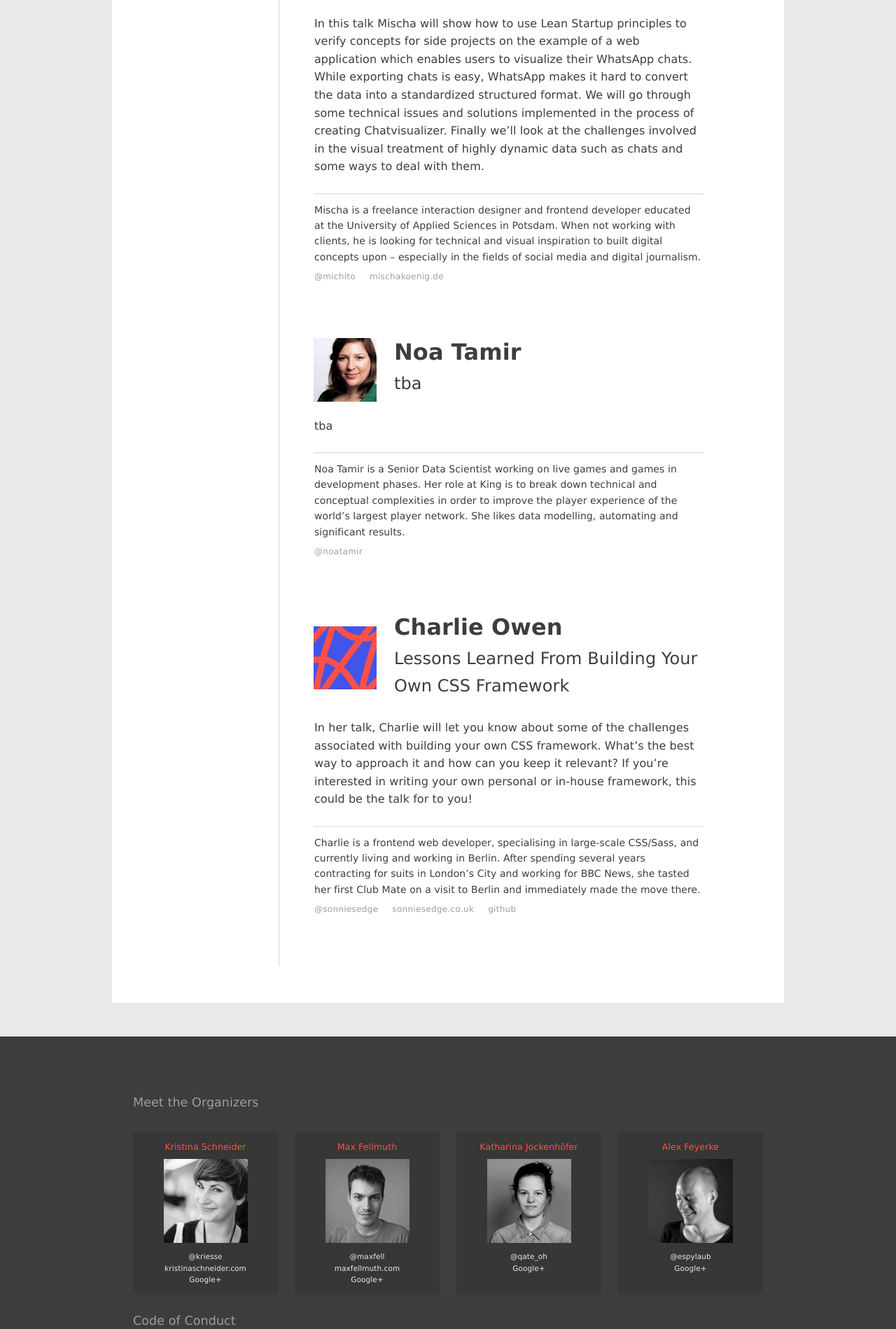
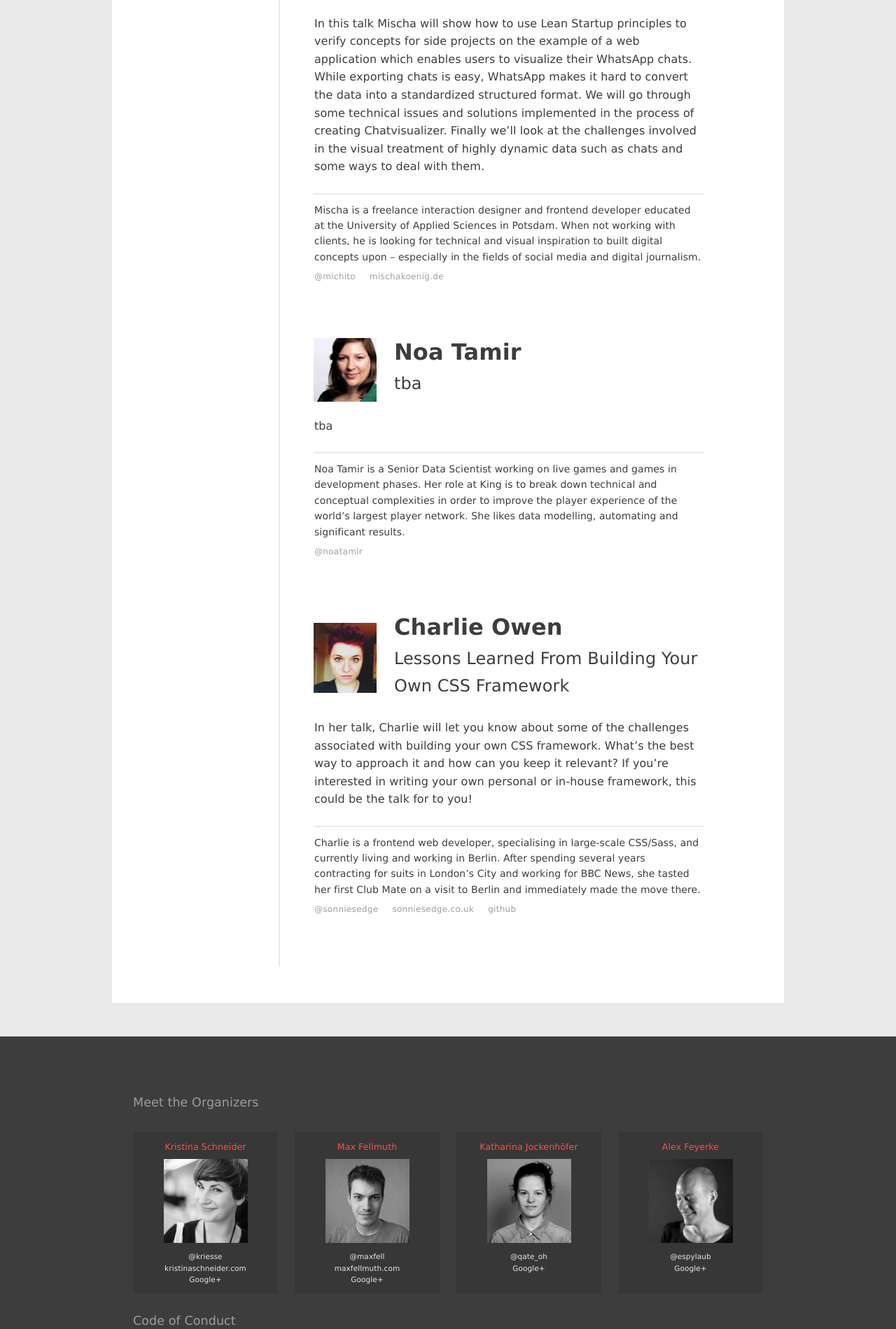
Before and after one commit to upfrontug/upfrontug.github.io, a Jekyll site: the page built from _posts/2016-10-11-meetup.html, in a window 1280 px wide. Shown: the part 1241-3140 px from the top of the page at 70% size. Built offline with Jekyll 4.4.1, drawn with Linux system fonts in a browser that asks for light colours; a script that is not in the unit is left out.

Commit message:
add photo for charlie

```diff
--- a/_posts/2016-10-11-meetup.html
+++ b/_posts/2016-10-11-meetup.html
@@ -33,7 +33,7 @@
           title: '@noatamir'
     - name: 'Charlie Owen'
       title: 'Lessons Learned From Building Your Own CSS Framework'
-      picture:
+      picture: 'charlie-owen.jpg'
       desc: 'In her talk, Charlie will let you know about some of the challenges associated with building your own CSS framework. What’s the best way to approach it and how can you keep it relevant? If you’re interested in writing your own personal or in-house framework, this could be the talk for to you!'
       bio: 'Charlie is a frontend web developer, specialising in large-scale CSS/Sass, and currently living and working in Berlin. After spending several years contracting for suits in London’s City and working for BBC News, she tasted her first Club Mate on a visit to Berlin and immediately made the move there. '
       links:
```
